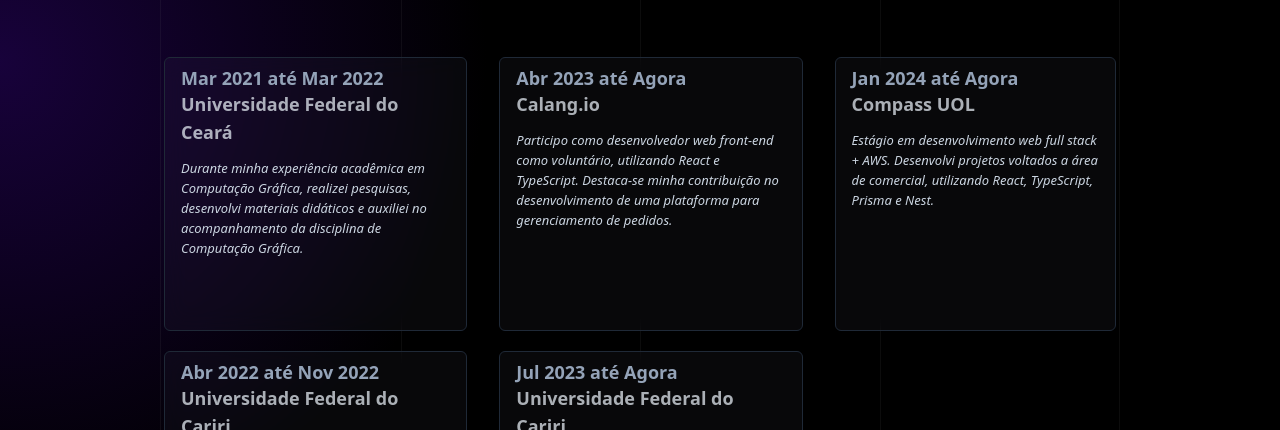
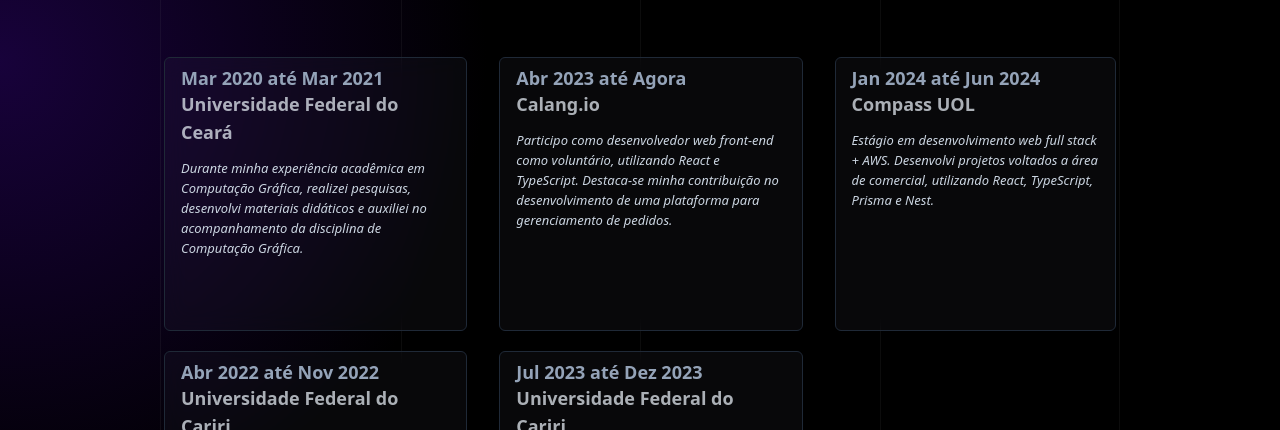
Before and after one commit to marcosChalet/portfolio, a Next.js app: page / in a window 1280 px wide. Shown: the part 2214-2644 px from the top of the page. Built offline with nearby package versions, Linux system fonts and the light colour scheme; no server answers.

Commit message:
Atualiza datas

```diff
--- a/src/components/Experiences/index.tsx
+++ b/src/components/Experiences/index.tsx
@@ -10,7 +10,7 @@
 
 const experiences: ExprerienceType[] = [
   {
-    date: 'Mar 2021 até Mar 2022',
+    date: 'Mar 2020 até Mar 2021',
     local: 'Universidade Federal do Ceará',
     description:
       'Durante minha experiência acadêmica em Computação Gráfica, realizei pesquisas, desenvolvi materiais didáticos e auxiliei no acompanhamento da disciplina de Computação Gráfica.',
@@ -28,13 +28,13 @@
       'Participo como desenvolvedor web front-end como voluntário, utilizando React e TypeScript. Destaca-se minha contribuição no desenvolvimento de uma plataforma para gerenciamento de pedidos.',
   },
   {
-    date: 'Jul 2023 até Agora',
+    date: 'Jul 2023 até Dez 2023',
     local: 'Universidade Federal do Cariri',
     description:
       'Estágio em desenvolvimento web e DevOps. Trabalhei com foco na implantação do sistema para processo seletivo na UFCA. Participei da migração de módulos de um sistema monolítico para micro-serviços, utilizando docker para containerização. Aqui trabalhei com tecnologias como Java, PostgreSQL, Docker, Apache, Eureka, Kong...',
   },
   {
-    date: 'Jan 2024 até Agora',
+    date: 'Jan 2024 até Jun 2024',
     local: 'Compass UOL',
     description:
       'Estágio em desenvolvimento web full stack + AWS. Desenvolvi projetos voltados a área de comercial, utilizando React, TypeScript, Prisma e Nest.',
```
